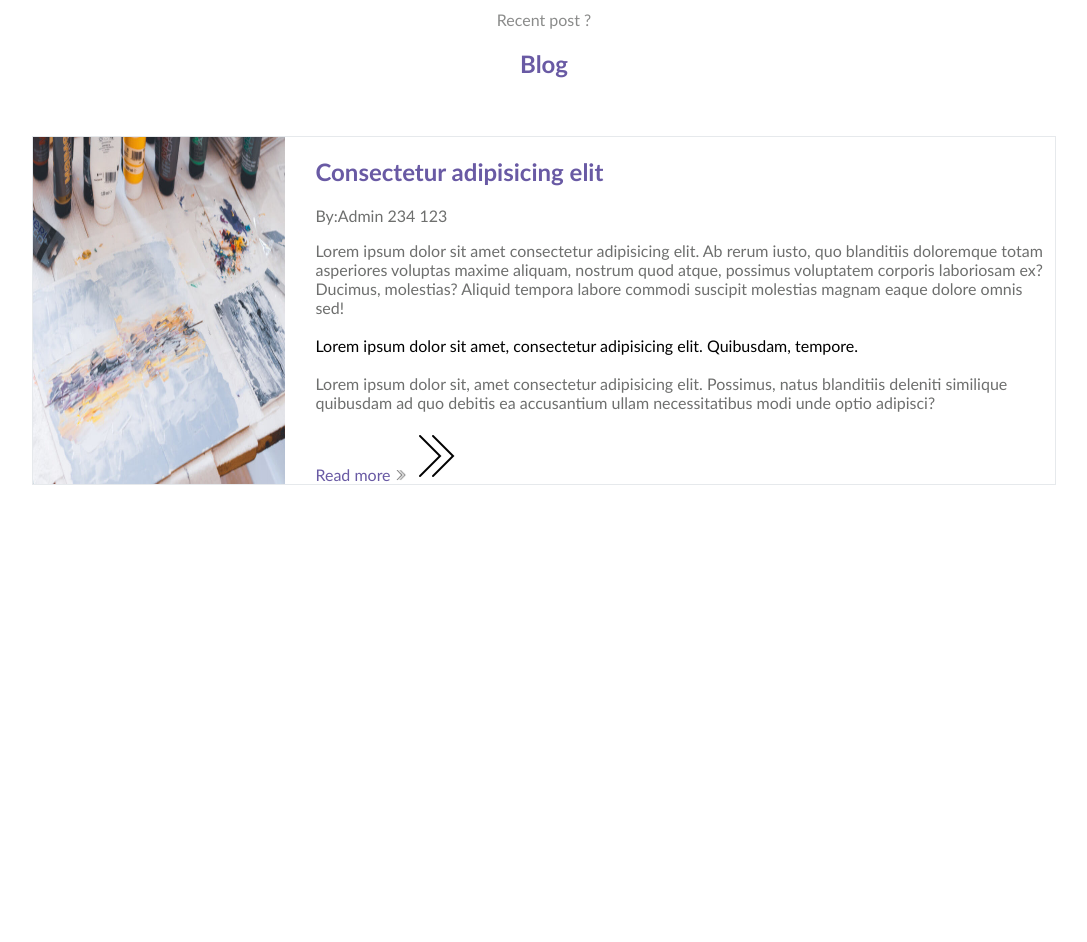
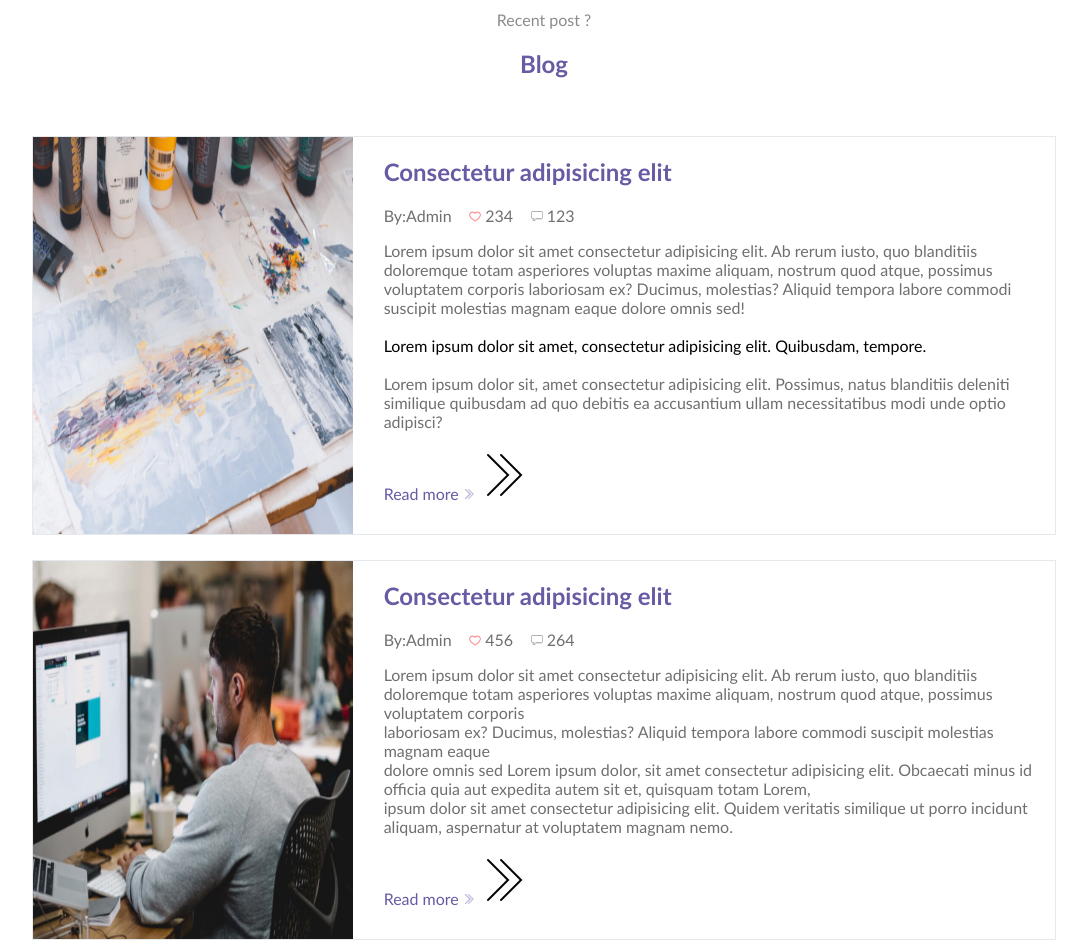
Before and after one commit to VitorLucas44/Projet-Nouille, a plain HTML site: page index.html in a window 1280 px wide. Shown: the part 640-1582 px from the top of the page, without its empty margins (96-1183 px from the left). Before the commit the page ends 1127 px from the top, so only its background shows below. Drawn offline with Linux system fonts and the light colour scheme.

Commit message:
tableaufinis

```diff
--- a/index.html
+++ b/index.html
@@ -1,5 +1,6 @@
 <!DOCTYPE html>
 <html lang="en">
+
 <head>
     <meta charset="UTF-8">
     <link rel="stylesheet" href="./public/css/style.css">
@@ -7,55 +8,87 @@
     <meta name="viewport" content="width=device-width, initial-scale=1.0">
     <title>Projet Nouille</title>
 </head>
+
 <body>
     <section>
         <div class="violet">
-            <div class="txtviolet"><span>Want to work with me?<br><span>Always feel Free to contact & Hire me</span></span></div>
+            <div class="txtviolet"><span>Want to work with me?<br><span>Always feel Free to contact & Hire
+                        me</span></span></div>
             <div class="boutonv"><button><strong>Hire Me</strong></button></div>
         </div>
     </section>
 
     <section>
-        <div class="clienttitre"><span>Wath Think client about me ?</span><h1>Testmonial</h1></div>
+        <div class="clienttitre"><span>Wath Think client about me ?</span>
+            <h1>Testmonial</h1>
+        </div>
 
         <div class="client">
             <div class="client1">
                 <div class="clientimg2"><img src="./public/img/avatar2.jpg" alt=""></div>
-                <p>Lorem ipsum dolor sit amet, consectetur adipisicing elit. Aspernatur excepturi repellendus voluptates dolores ullam est soluta fugit nihil iusto accusantium quis ipsam corrupti illum a nobis repellat earum.<br><br><b>Emily reb</b></p><br><br>
+                <p>Lorem ipsum dolor sit amet, consectetur adipisicing elit. Aspernatur excepturi repellendus voluptates
+                    dolores ullam est soluta fugit nihil iusto accusantium quis ipsam corrupti illum a nobis repellat
+                    earum.<br><br><b>Emily reb</b></p><br><br>
             </div>
             <div class="client2">
                 <div class="clientimg2"><img src="./public/img/avatar3.jpg" alt=""></div>
-                <p>Lorem ipsum dolor sit amet, consectetur adipisicing elit. Aspernatur excepturi repellendus voluptates dolores ullam est soluta fugit nihil iusto accusantium quis ipsam corrupti illum a nobis repellat earum.<br><br><b>Emily reb</b></p><br><br></div>
+                <p>Lorem ipsum dolor sit amet, consectetur adipisicing elit. Aspernatur excepturi repellendus voluptates
+                    dolores ullam est soluta fugit nihil iusto accusantium quis ipsam corrupti illum a nobis repellat
+                    earum.<br><br><b>Emily reb</b></p><br><br>
+            </div>
         </div>
 
     </section>
 
     <section>
-        <div class="blog"><span>Recent post ?</span><h1>Blog</h1></div>
+        <div class="blog"><span>Recent post ?</span>
+            <h1>Blog</h1>
+        </div>
 
         <div class="tableau1">
             <div class="imgtab1"><img src="./public/img/img-1.jpg" alt=""></div>
             <div class="tabtxt1">
                 <h1>Consectetur adipisicing elit</h1>
-                <p>By:Admin 234 123</p>
+                <p>By:Admin <img src="./public/img/icons8-aimer-50.png" alt=""
+                        style="width: 12px; height:12px;color: #695aa4;margin-left: 2%;"> 234 <img
+                        src="./public/img/icons8-commentaires-50.png" alt=""
+                        style="width: 12px; height:12px;color: #695aa4;margin-left: 2%;"> 123</p>
 
                 <span>
-                Lorem ipsum dolor sit amet consectetur adipisicing elit. Ab rerum iusto, quo blanditiis doloremque totam asperiores voluptas maxime aliquam, nostrum quod atque, possimus voluptatem corporis laboriosam ex? Ducimus, molestias? Aliquid tempora labore commodi suscipit molestias magnam eaque dolore omnis sed!</span><br><br>
+                    Lorem ipsum dolor sit amet consectetur adipisicing elit. Ab rerum iusto, quo blanditiis doloremque
+                    totam asperiores voluptas maxime aliquam, nostrum quod atque, possimus voluptatem corporis
+                    laboriosam ex? Ducimus, molestias? Aliquid tempora labore commodi suscipit molestias magnam eaque
+                    dolore omnis sed!</span><br><br>
                 <span2>Lorem ipsum dolor sit amet, consectetur adipisicing elit. Quibusdam, tempore.</span2><br><br>
-                <span3>Lorem ipsum dolor sit, amet consectetur adipisicing elit. Possimus, natus blanditiis deleniti similique quibusdam ad quo debitis ea accusantium ullam necessitatibus modi unde optio adipisci?</span3><br><br>
-                <span4>Read more <img src="./public/img/icons8-double-droite-50.png" alt="" style="width: 12px; height:12px;color: #695aa4;"> </span4>
-
+                <span3>Lorem ipsum dolor sit, amet consectetur adipisicing elit. Possimus, natus blanditiis deleniti
+                    similique quibusdam ad quo debitis ea accusantium ullam necessitatibus modi unde optio adipisci?
+                </span3><br><br>
+                <span4>Read more <img src="./public/img/doubled.png" alt=""
+                        style="width: 12px; height:12px;color: #695aa4;"> </span4>
             </div>
-
-
-
-
-
         </div>
 
 
 
+        <div class="tableau2">
+            <div class="imgtab1"><img src="./public/img/img-2.jpg" alt=""></div>
+            <div class="tabtxt1">
+                <h1>Consectetur adipisicing elit</h1>
+                <p>By:Admin <img src="./public/img/icons8-aimer-50.png" alt=""
+                        style="width: 12px; height:12px;color: #695aa4;margin-left: 2%;"> 456 <img
+                        src="./public/img/icons8-commentaires-50.png" alt=""
+                        style="width: 12px; height:12px;color: #695aa4;margin-left: 2%;"> 264</p>
 
+                <span>
+                    Lorem ipsum dolor sit amet consectetur adipisicing elit. Ab rerum iusto, quo blanditiis doloremque
+                    totam asperiores voluptas maxime aliquam, nostrum quod atque, possimus voluptatem corporis<br>
+                    laboriosam ex? Ducimus, molestias? Aliquid tempora labore commodi suscipit molestias magnam eaque<br>
+                    dolore omnis sed Lorem ipsum dolor, sit amet consectetur adipisicing elit. Obcaecati minus id officia quia aut expedita autem sit et, quisquam totam Lorem,<br> ipsum dolor sit amet consectetur adipisicing elit. Quidem veritatis similique ut porro incidunt aliquam, aspernatur at voluptatem magnam nemo.</span><br><br>
+                <span4>Read more <img src="./public/img/doubled.png" alt=""
+                        style="width: 12px; height:12px;color: #695aa4;"> </span4>
+            </div>
+        </div>
     </section>
 </body>
+
 </html>
--- a/public/css/style.css
+++ b/public/css/style.css
@@ -109,7 +109,7 @@ h1{
     opacity:80%;
 }
 .tableau1 img{
-    width: 100%;
+    width: 320px;
     height: 100%;
 }
 .tableau1{
@@ -121,6 +121,7 @@ h1{
 .tabtxt1{
     margin: auto;
     margin-left: 3%;
+    margin-bottom: 3%;
 }
 .tabtxt1 p{
     color: #6e6f6e;
@@ -141,3 +142,14 @@ h1{
     height: 12px;
     display: inline-block;
 }
+.tableau2{
+    display: flex;
+    border: 1px solid #e6e9ec;
+    margin-left: 10%;
+    margin-right: 10%;
+    margin-top: 2%;
+}
+.tableau2 img{
+    width: 320px;
+    height: 100%;
+}
```
Also changed, not shown: public/img/doubled.png (added), public/img/icons8-aimer-50.png (added), public/img/icons8-commentaires-50.png (added).
